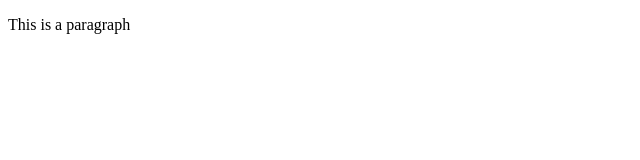
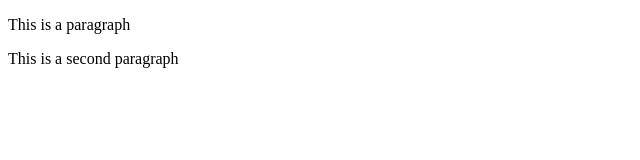
Before and after one commit to learnwithhector/git-example-project, a plain HTML site: page index.html in a window 1280 px wide. Shown: the whole page, without its empty margins (0-640 px from the left). Drawn offline with Linux system fonts and the light colour scheme.

Commit message:
Added second paragraph to index. Added 2nd page to project

```diff
--- a/index.html
+++ b/index.html
@@ -8,5 +8,6 @@
   </head>
   <body>
     <p>This is a paragraph</p>
+    <p>This is a second paragraph</p>
   </body>
 </html>
```
Also changed, not shown: page2.html (added, +1 -0 lines).
